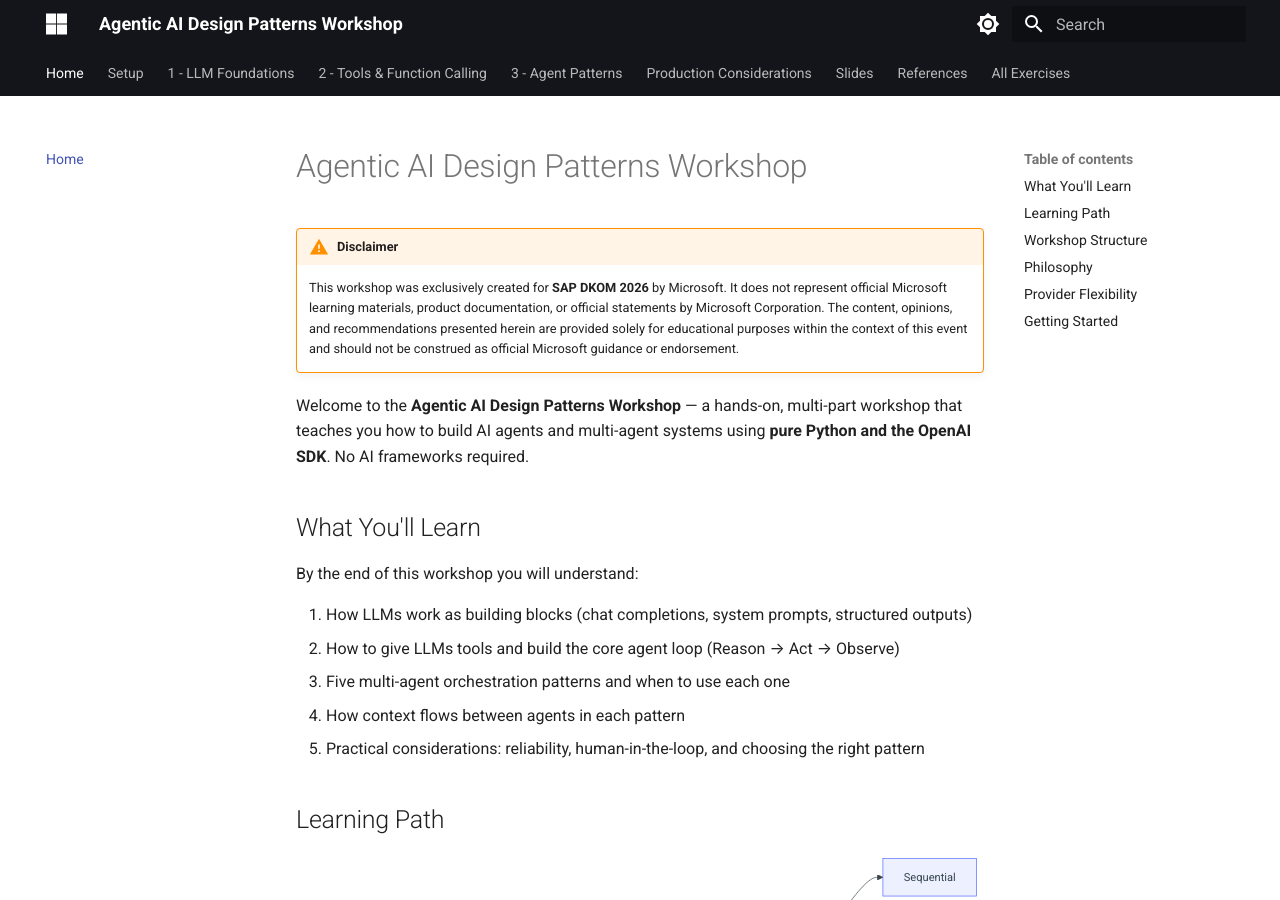
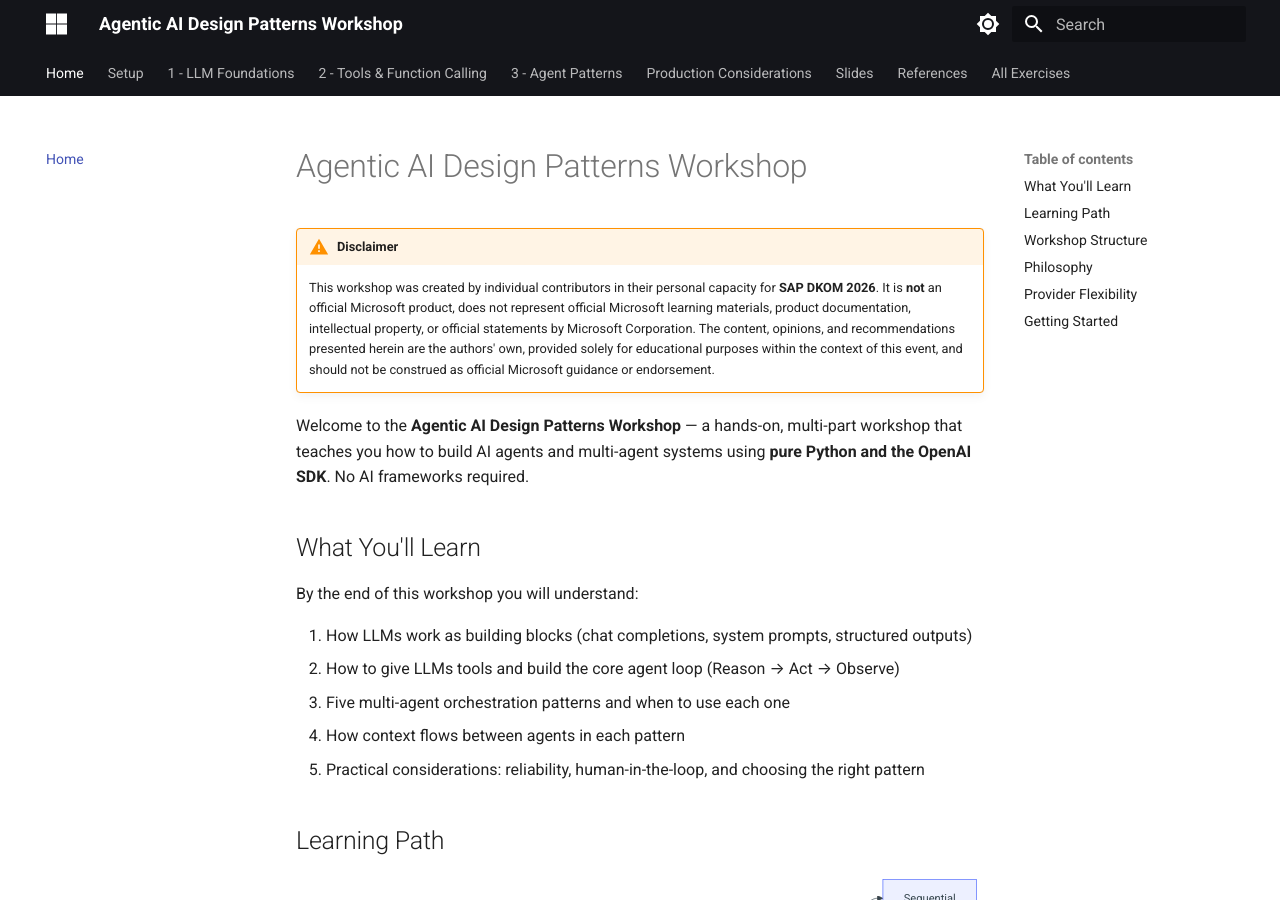
Before and after one commit to jeffrey-groneberg/AI_Workshop_Agentic_Patterns, an MkDocs documentation site: the page built from docs/index.md, in a window 1280 px wide and 900 px high. Built offline with MkDocs 1.6.1 and Material for MkDocs 9.7.7, drawn with Linux system fonts in a browser that asks for light colours; some of the changed text lies outside the part shown.

Commit message:
Clarify disclaimer: workshop created by individuals, not official Microsoft IP

```diff
--- a/docs/index.md
+++ b/docs/index.md
@@ -1,7 +1,7 @@
 # Agentic AI Design Patterns Workshop
 
 !!! warning "Disclaimer"
-    This workshop was exclusively created for **SAP DKOM 2026** by Microsoft. It does not represent official Microsoft learning materials, product documentation, or official statements by Microsoft Corporation. The content, opinions, and recommendations presented herein are provided solely for educational purposes within the context of this event and should not be construed as official Microsoft guidance or endorsement.
+    This workshop was created by individual contributors in their personal capacity for **SAP DKOM 2026**. It is **not** an official Microsoft product, does not represent official Microsoft learning materials, product documentation, intellectual property, or official statements by Microsoft Corporation. The content, opinions, and recommendations presented herein are the authors' own, provided solely for educational purposes within the context of this event, and should not be construed as official Microsoft guidance or endorsement.
 
 Welcome to the **Agentic AI Design Patterns Workshop** — a hands-on, multi-part workshop that teaches you how to build AI agents and multi-agent systems using **pure Python and the OpenAI SDK**. No AI frameworks required.
 
--- a/mkdocs.yml
+++ b/mkdocs.yml
@@ -28,8 +28,8 @@
     - content.tabs.link
 
 copyright: >
-  &copy; 2026 Microsoft Corporation — Built exclusively for SAP DKOM 2026.
-  This workshop does not constitute official Microsoft documentation, training materials, or product guidance.
+  &copy; 2026 — Created by individual contributors for SAP DKOM 2026.
+  This workshop is not an official Microsoft product and does not constitute official Microsoft documentation, training materials, intellectual property, or product guidance.
 
 markdown_extensions:
   - admonition
```
